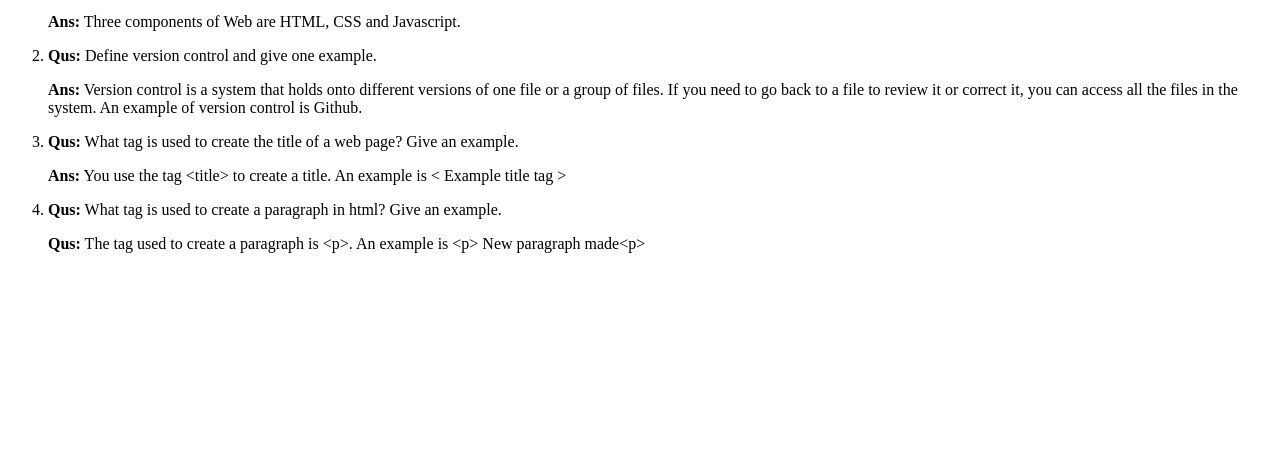
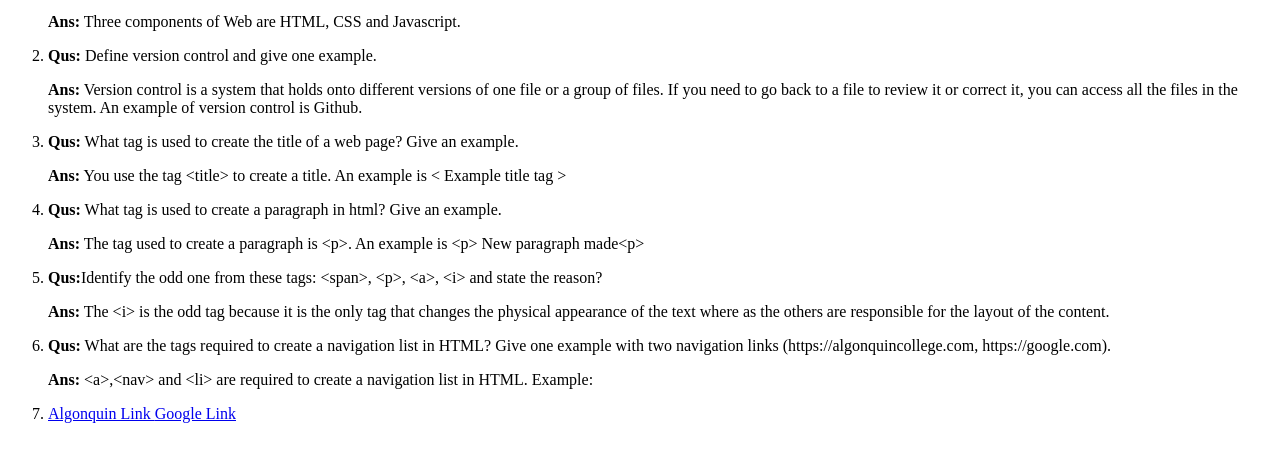
Before and after one commit to russ0195/russ0195.github.io, a plain HTML site: page lib2024/qa/index.html in a window 1280 px wide. Shown: the part 101-562 px from the top of the page. Drawn offline with Linux system fonts and the light colour scheme.

Commit message:
qa week 5 questions

```diff
--- a/lib2024/qa/index.html
+++ b/lib2024/qa/index.html
@@ -13,16 +13,53 @@
 	</li>
 	<!-- Question 2 -->
 	<li>
-		<p><strong>Qus:</strong> Define version control and give one example.</p>
-		<p><strong>Ans:</strong> Version control is a system that holds onto different versions of one file or a group of files. If you need to go back to a file to review it or correct it, you can access all the files in the system. An example of version control is Github.
+		<p>
+			<strong>Qus:</strong> Define version control and give one example.
+		</p>
+		<p>
+			<strong>Ans:</strong> Version control is a system that holds onto different versions of one file or a group of files. If you need to go back to a file to review it or correct it, you can access all the files in the system. An example of version control is Github.
+		</p>
 	</li>
 	<!-- Question 3 -->
 	<li>
-		<p><strong>Qus:</strong> What tag is used to create the title of a web page? Give an example.</p>
-		<p><strong>Ans:</strong> You use the tag &lt;title&gt; to create a title. An example is &lt; Example title tag &gt;</p>
+		<p>
+			<strong>Qus:</strong> What tag is used to create the title of a web page? Give an example.
+		</p>
+		<p>
+			<strong>Ans:</strong> You use the tag &lt;title&gt; to create a title. An example is &lt; Example title tag &gt;
+		</p>
 	<!-- Question 4 -->
 	<li>
-		<p><strong>Qus:</strong> What tag is used to create a paragraph in html? Give an example.</p>
-		<p><strong>Qus:</strong> The tag used to create a paragraph is &lt;p&gt;. An example is &lt;p&gt; New paragraph made&lt;p&gt;</p>
+		<p>
+			<strong>Qus:</strong> What tag is used to create a paragraph in html? Give an example.
+		</p>
+		<p>
+			<strong>Ans:</strong> The tag used to create a paragraph is &lt;p&gt;. An example is &lt;p&gt; New paragraph made&lt;p&gt;
+		</p>
+	</li>
+	<!-- Question 5 -->
+	<li>
+		<p>
+			<strong>Qus:</strong>Identify the odd one from these tags: &lt;span&gt;, &lt;p&gt;, &lt;a&gt;, &lt;i&gt;  and state the reason?
+		</p>
+		<p>
+			<strong>Ans:</strong> The &lt;i&gt; is the odd tag because it is the only tag that changes the physical appearance of the text where as the others are responsible for the layout of the content.
+		</p>
+	</li>
+	<!-- Question 6 -->
+	<li>
+		<p>
+			<strong>Qus:</strong> What are the tags required to create a navigation list in HTML? Give one example with two navigation links (https://algonquincollege.com, https://google.com).
+		</p>
+		<p>
+			<strong>Ans:</strong> &lt;a&gt;,&lt;nav&gt; and &lt;li&gt; are required to create a navigation list in HTML. Example:
+			<nav>
+				<li>
+					<a href="https://algonquincollege.com">Algonquin Link </a>
+					<a href="https://google.com"> Google Link </a>
+				</li>
+			</nav>
+		</p>
+	</li>
 </body>
 </html>
```
